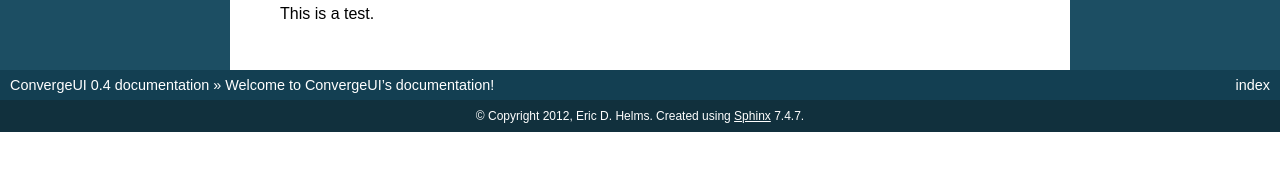
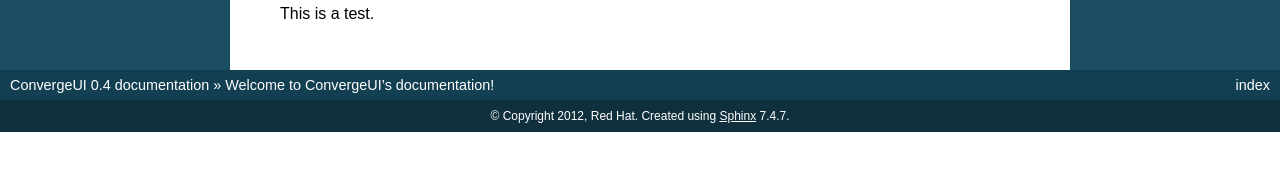
Before and after one commit to ui-alchemy/ui_alchemy-rails, a Sphinx documentation site: the page built from docs/source/index.rst, in a window 1280 px wide. Shown: the part 286-457 px from the top of the page. Built offline with Sphinx 7.4.7, drawn with Linux system fonts in a browser that asks for light colours.

Commit message:
Fixing some settings.

```diff
--- a/docs/source/conf.py
+++ b/docs/source/conf.py
@@ -41,7 +41,7 @@ master_doc = 'index'
 
 # General information about the project.
 project = u'ConvergeUI'
-copyright = u'2012, Eric D. Helms'
+copyright = u'2012, Red Hat'
 
 # The version info for the project you're documenting, acts as replacement for
 # |version| and |release|, also used in various other places throughout the
@@ -214,7 +214,7 @@ latex_documents = [
 # (source start file, name, description, authors, manual section).
 man_pages = [
     ('index', 'convergeui', u'ConvergeUI Documentation',
-     [u'Eric D. Helms'], 1)
+     [u'Red Hat'], 1)
 ]
 
 # If true, show URL addresses after external links.
@@ -228,7 +228,7 @@ man_pages = [
 #  dir menu entry, description, category)
 texinfo_documents = [
   ('index', 'ConvergeUI', u'ConvergeUI Documentation',
-   u'Eric D. Helms', 'ConvergeUI', 'One line description of project.',
+   u'Red Hat', 'ConvergeUI', 'One line description of project.',
    'Miscellaneous'),
 ]
 
@@ -248,7 +248,7 @@ texinfo_documents = [
 epub_title = u'ConvergeUI'
 epub_author = u'Eric D. Helms'
 epub_publisher = u'Eric D. Helms'
-epub_copyright = u'2012, Eric D. Helms'
+epub_copyright = u'2012, Red Hat'
 
 # The language of the text. It defaults to the language option
 # or en if the language is not set.
```
